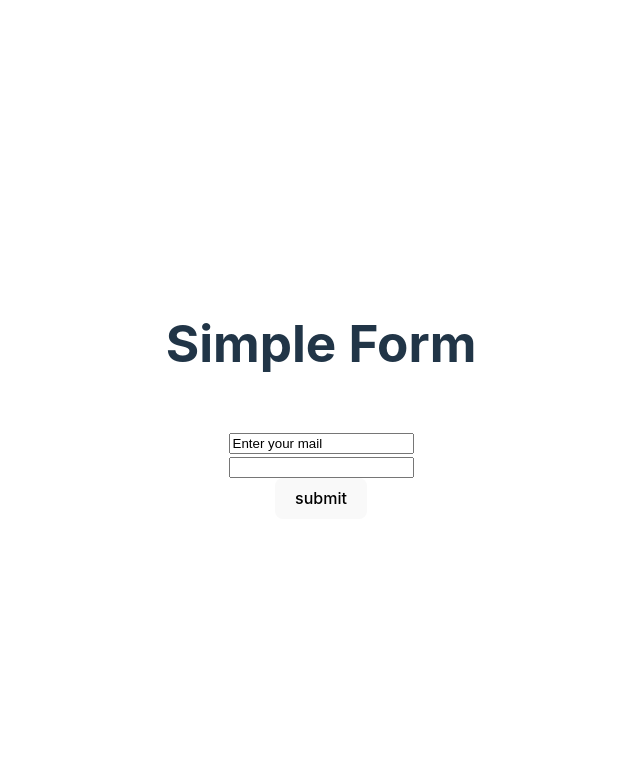
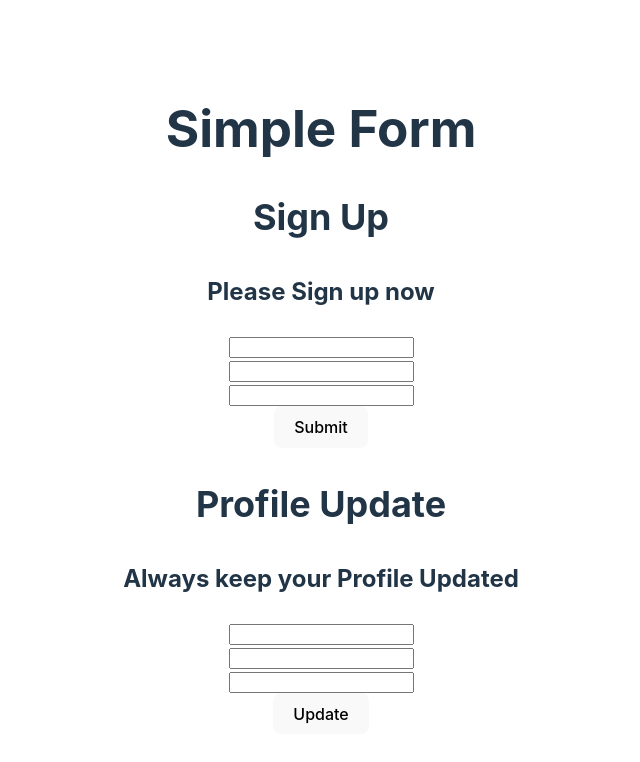
Before and after one commit to SarwarMorshad/react-form, a React (Vite) app: page / in a window 1280 px wide. Shown: the top 762 px of the page, without its empty margins (319-959 px from the left). Built offline with nearby package versions, Linux system fonts and the light colour scheme.

Commit message:
Reusable Form practice

```diff
--- a/package.json
+++ b/package.json
@@ -12,6 +12,7 @@
   "dependencies": {
     "localforage": "^1.10.0",
     "match-sorter": "^6.3.1",
+    "prop-types": "^15.8.1",
     "react": "^18.2.0",
     "react-dom": "^18.2.0",
     "react-router-dom": "^6.16.0",
--- a/src/App.jsx
+++ b/src/App.jsx
@@ -1,17 +1,39 @@
 import "./App.css";
-import HookForm from "./components/HookForm/HookForm";
+import ReusableForm from "./components/ReusableForm/ReusableForm";
+// import HookForm from "./components/HookForm/HookForm";
 // import RefForm from "./components/RefForm/RefForm";
 // import StatefulForm from "./components/StatefulForm/StatefulForm";
 // import SimpleForm from "./components/SimpleForm/SimpleForm";
 
 function App() {
+  const handleSignUpSubmit = (data) => {
+    // e.preventDefault();
+    console.log("Sign up data", data);
+  };
+  const handleProfileUpdate = (data) => {
+    // e.preventDefault();
+    console.log(data, "profile update");
+  };
+
   return (
     <>
       <h1>Simple Form</h1>
       {/* <SimpleForm></SimpleForm> */}
       {/* <StatefulForm></StatefulForm> */}
       {/* <RefForm></RefForm> */}
-      <HookForm></HookForm>
+      {/* <HookForm></HookForm> */}
+      <ReusableForm formTitle={"Sign Up"} handleSubmit={handleSignUpSubmit}>
+        <div>
+          <h2>Sign Up</h2>
+          <p>Please Sign up now</p>
+        </div>
+      </ReusableForm>
+      <ReusableForm formTitle={"Profile Update"} handleSubmit={handleProfileUpdate} submitBtnTxt={"Update"}>
+        <div>
+          <h2>Profile Update</h2>
+          <p>Always keep your Profile Updated</p>
+        </div>
+      </ReusableForm>
     </>
   );
 }
--- /dev/null
+++ b/src/components/ReusableForm/ReusableForm.jsx
@@ -0,0 +1,42 @@
+import PropTypes from "prop-types";
+
+const ReusableForm = ({ formTitle, handleSubmit, submitBtnTxt = "Submit", children }) => {
+  //   const handleSubmit = (e) => {
+  //     e.preventDefault();
+  //   };
+
+  const handleLocalSubmit = (e) => {
+    e.preventDefault();
+    const data = {
+      name: e.target.name.value,
+      email: e.target.email.value,
+      password: e.target.password.value,
+    };
+    handleSubmit(data);
+  };
+
+  return (
+    <div>
+      <h2>{children}</h2>
+      <form onSubmit={handleLocalSubmit}>
+        <input type="text" name="name" />
+        <br />
+        <input type="email" name="email" />
+        <br />
+        <input type="password" name="password" />
+        <br />
+
+        <button>{submitBtnTxt}</button>
+      </form>
+    </div>
+  );
+};
+
+ReusableForm.propTypes = {
+  formTitle: PropTypes.string,
+  handleSubmit: PropTypes.func,
+  submitBtnTxt: PropTypes.string,
+  children: PropTypes.element,
+};
+
+export default ReusableForm;
```
Also changed, not shown: 2 other files (tests, documents, lock files or other folders).
